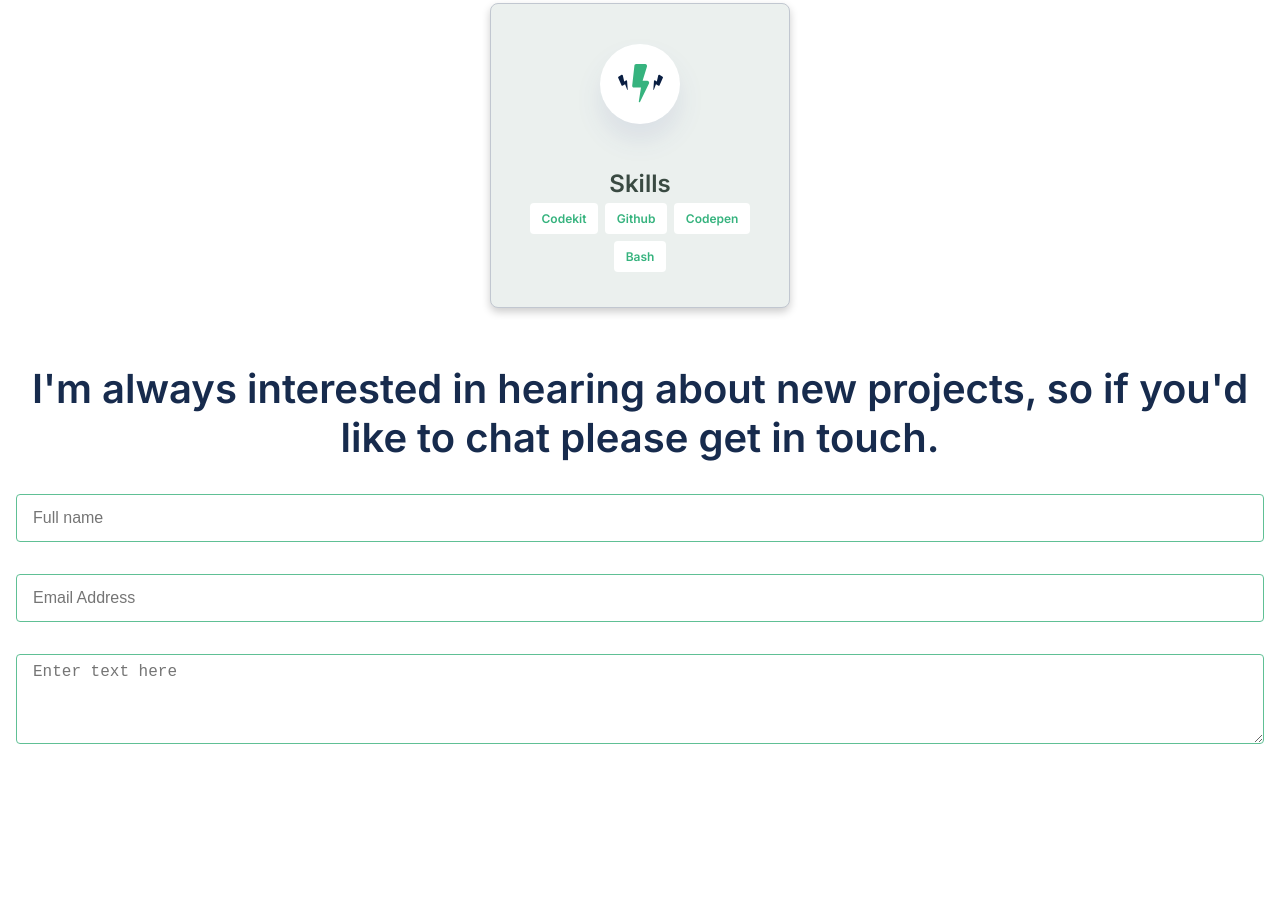
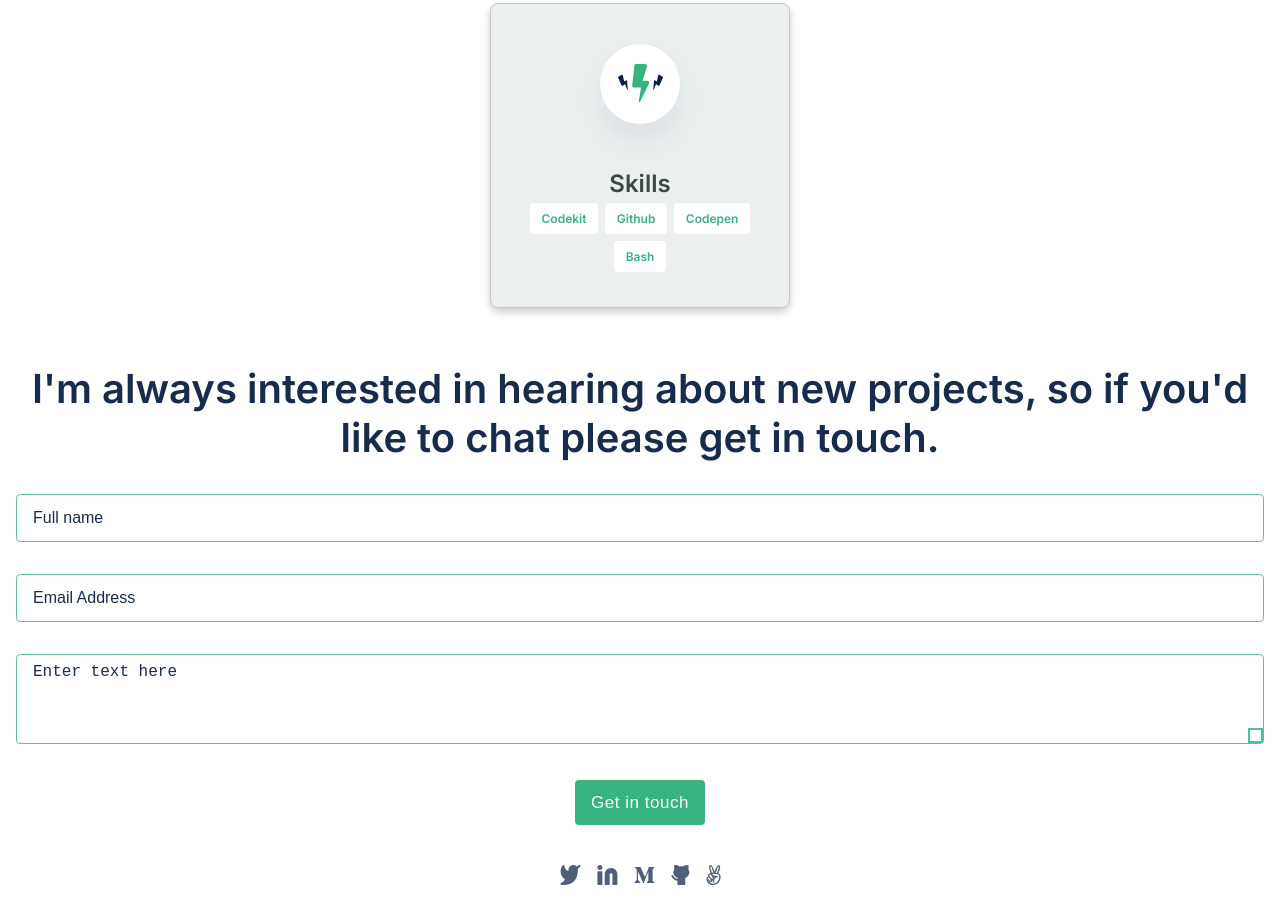
Before and after one commit to kimitaWanjohi/my-portfolio, a website: page index.html in a window 1280 px wide. Shown: the part 4903-5826 px from the top of the page. Before the commit the page ends 5699 px from the top, so only its background shows below. Drawn offline with Linux system fonts and the light colour scheme.

Commit message:
Add Form button and social icons

```diff
--- a/index.html
+++ b/index.html
@@ -291,7 +291,40 @@
                     <div class="mb-2">
                         <textarea rows="4" cols="auto" class="form-control w-full" placeholder="Enter text here"></textarea>
                     </div>
+                    <div class="mb2">
+                        <button class="form-btn">Get in touch</button>
+                    </div>
                 </form>
+
+                <div class="socials">
+                    <ul>
+                        <li>
+                            <a href="">
+                                <img src="assets/twitter.svg" alt="">
+                            </a>
+                        </li>
+                        <li>
+                            <a href="">
+                                <img src="assets/Linkedin icon.svg" alt="">
+                            </a>
+                        </li>
+                        <li>
+                            <a href="#">
+                                <img src="assets/medium.svg" alt="">
+                            </a>
+                        </li>
+                        <li>
+                            <a href="https://github.com/kimitawanjohi">
+                                <img src="assets/github.svg" alt="">
+                            </a>
+                        </li>
+                        <li>
+                            <a href="#">
+                                <img src="assets/angellist-1.svg" alt="">
+                            </a>
+                        </li>
+                    </ul>
+                </div>
             </div>
         </section>
     </div>
--- a/style.css
+++ b/style.css
@@ -13,6 +13,10 @@ body {
   box-sizing: border-box;
 }
 
+::-webkit-resizer {
+  border: #45c58f 2px solid;
+  width: 20px;
+}
 
 ul {
   padding-inline-start: 0;
@@ -305,6 +309,25 @@ ul {
   border: 1px solid #36b37e;
 }
 
+.form-control::placeholder {
+  color: #172b4d;
+}
+
+.form-btn {
+  padding: 0.8rem 1rem;
+  letter-spacing: 0.03em;
+  font-size: 17px;
+  color: #fff;
+  background: #36b37e;
+  border-radius: 4px;
+  border: none;
+}
+
+.form-btn:hover {
+  background: #45c58f;
+  transition: all 0.3s ease-in-out;
+}
+
 @media screen and (min-width: 320px) {
   .navbar {
     height: 50px;
```
